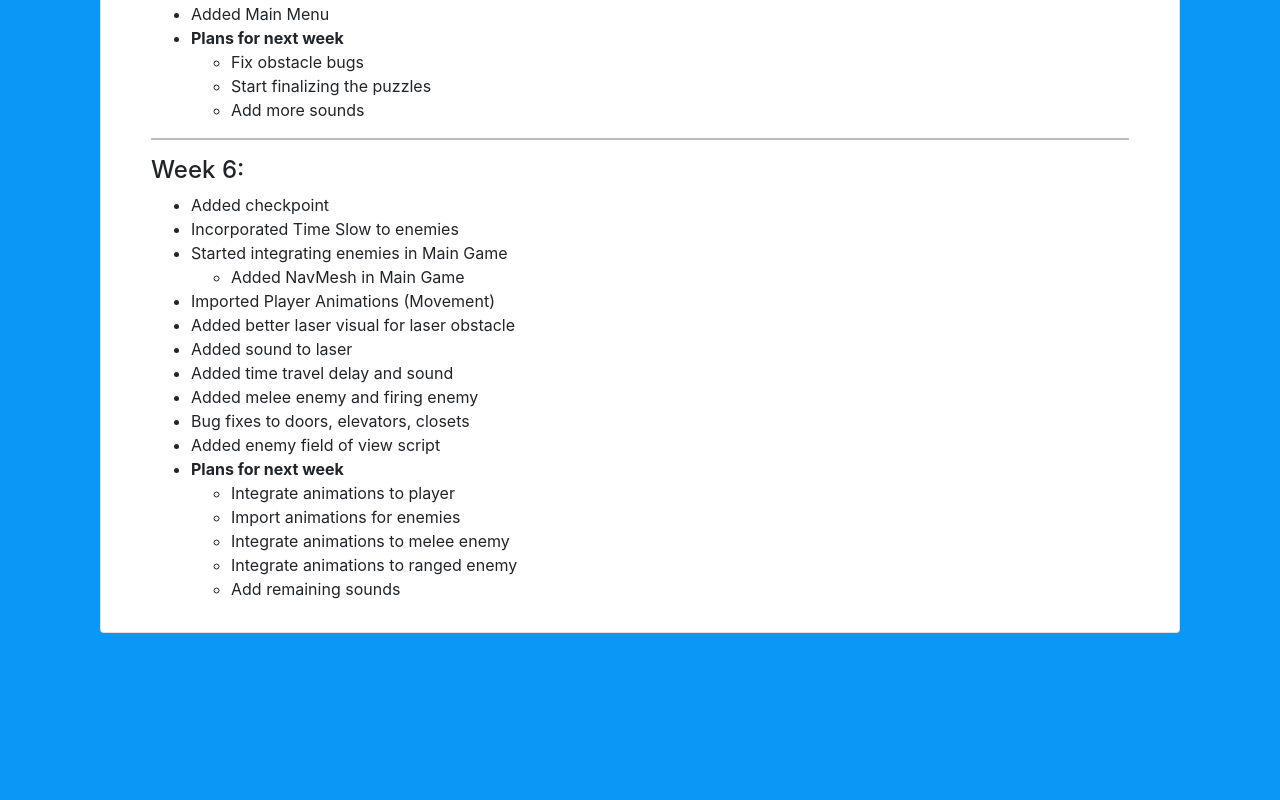
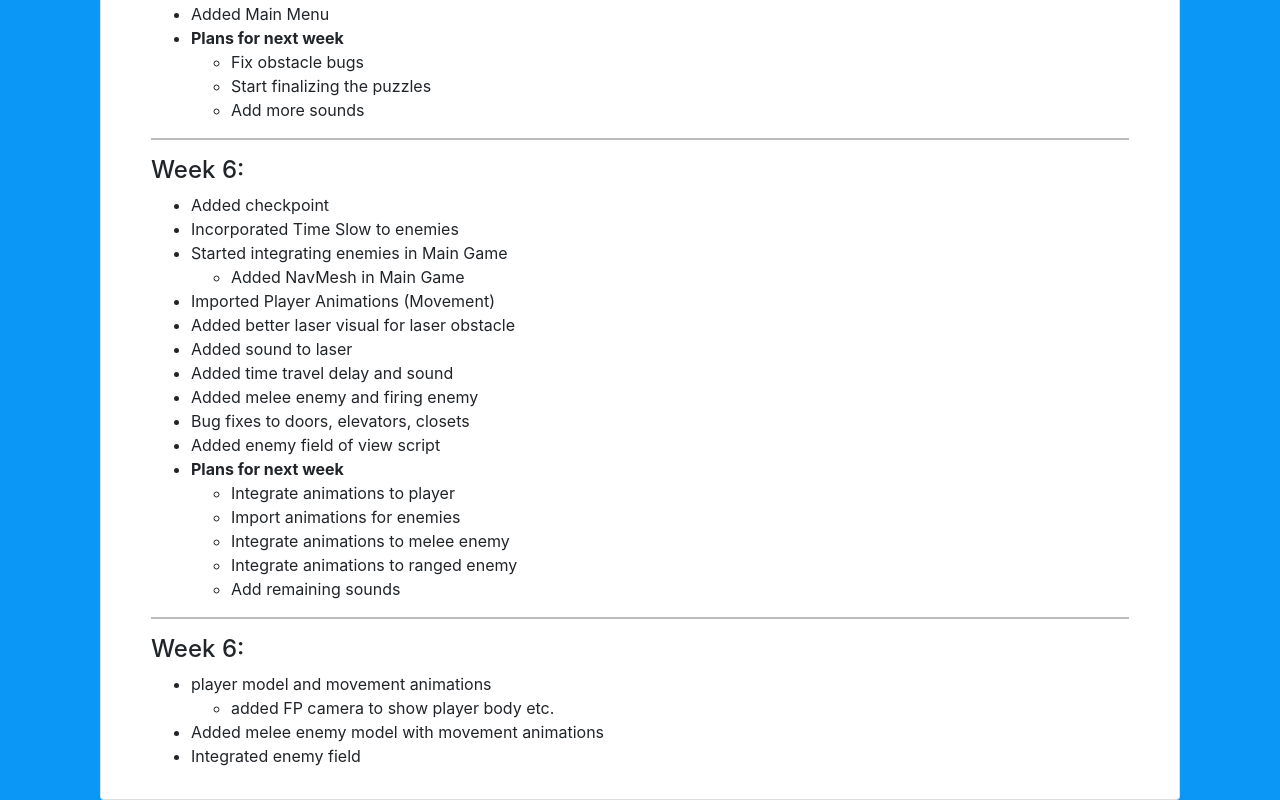
Before and after one commit to L3BC/ics485-site, a React (Create React App) app: page /#/project in a window 1280 px wide. Shown: the part 2307-3107 px from the top of the page. Before the commit the page ends 2940 px from the top, so only its background shows below. Built offline with nearby package versions, Linux system fonts and the light colour scheme.

Commit message:
updated week 7 log

```diff
--- a/src/containers/project/Project.js
+++ b/src/containers/project/Project.js
@@ -241,6 +241,18 @@ const Project = (props) => {
                                 </ul>
                             </li>
                         </ul>
+                        <hr style={styles.divider} />
+                        <h4>Week 6:</h4>
+                        <ul>
+                            <li>
+                                player model and movement animations
+                                <ul>
+                                    <li>added FP camera to show player body etc.</li>
+                                </ul>
+                            </li>
+                            <li>Added melee enemy model with movement animations</li>
+                            <li>Integrated enemy field</li>
+                        </ul>
                     </div>
                 </Card>
             </Container>
```
